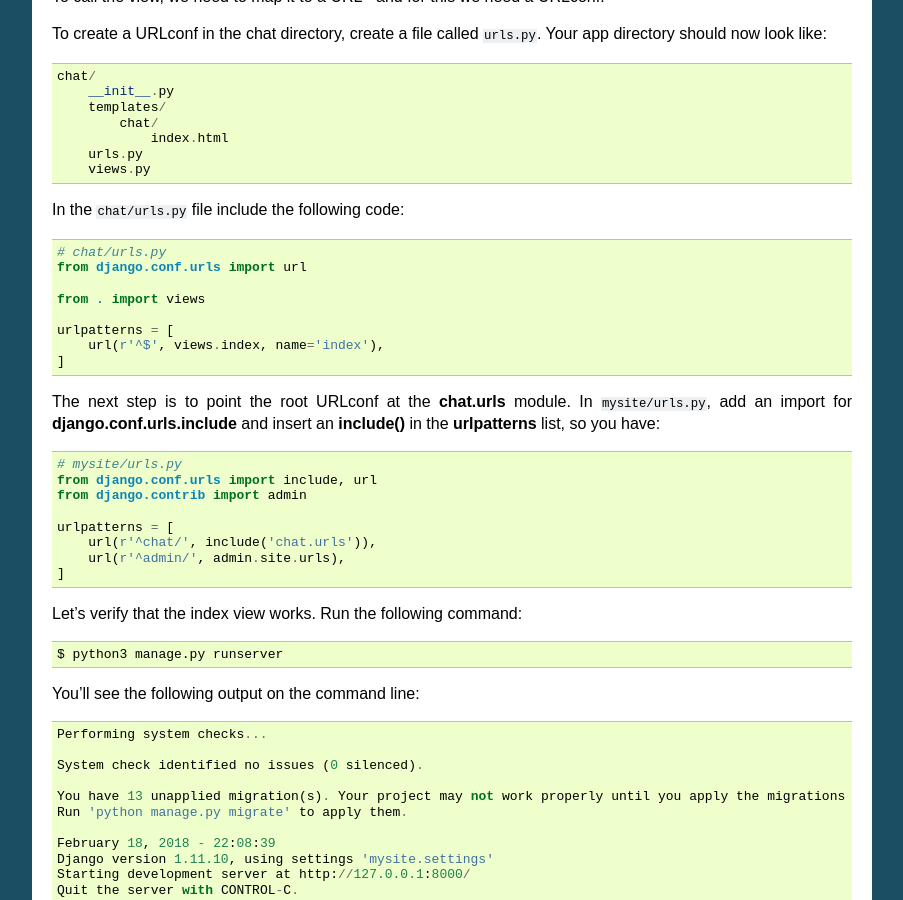
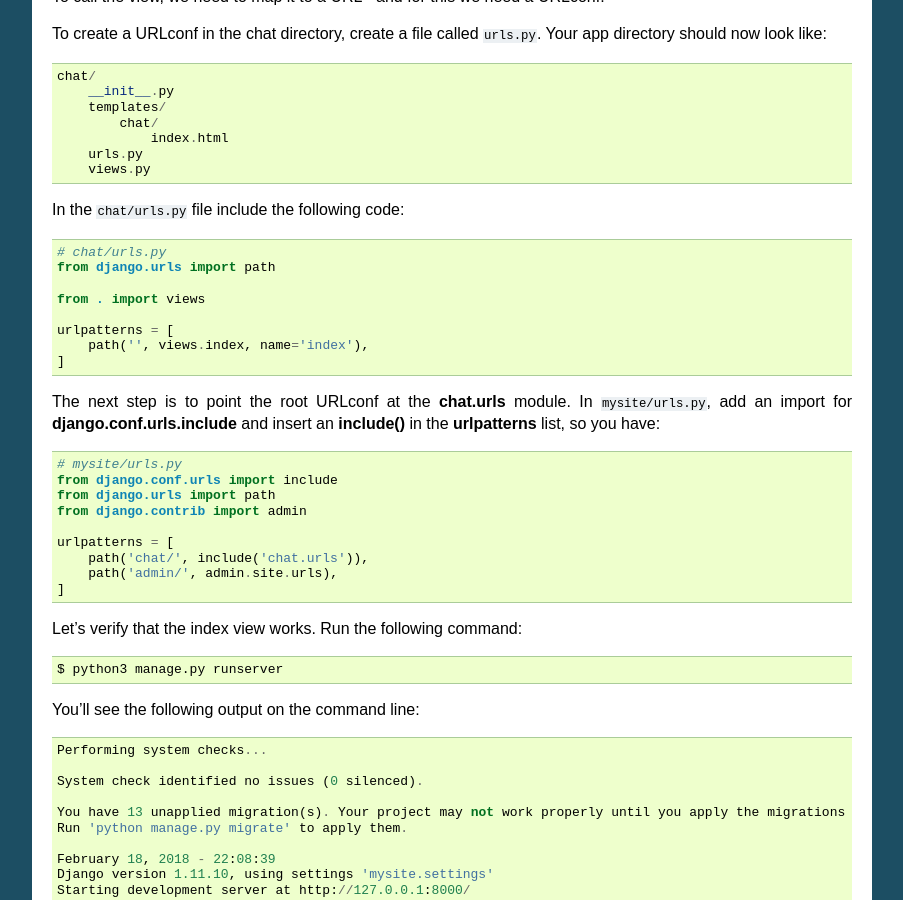
Before and after one commit to phillipchain/DjangoChannels, a Sphinx documentation site: the page built from docs/tutorial/part_1.rst, in a window 1280 px wide and 900 px high, scrolled down 2914 px. Shown: the whole window, without its empty margins (198-1101 px from the left). Built offline with Sphinx 7.4.7, drawn with Linux system fonts in a browser that asks for light colours.

Commit message:
Updated tutorial to use `path` instead of `url` (#1273)

```diff
--- a/docs/tutorial/part_1.rst
+++ b/docs/tutorial/part_1.rst
@@ -188,12 +188,12 @@ Your app directory should now look like::
 In the ``chat/urls.py`` file include the following code::
 
     # chat/urls.py
-    from django.conf.urls import url
+    from django.urls import path
 
     from . import views
 
     urlpatterns = [
-        url(r'^$', views.index, name='index'),
+        path('', views.index, name='index'),
     ]
 
 The next step is to point the root URLconf at the **chat.urls** module.
@@ -201,12 +201,13 @@ In ``mysite/urls.py``, add an import for **django.conf.urls.include** and
 insert an **include()** in the **urlpatterns** list, so you have::
 
     # mysite/urls.py
-    from django.conf.urls import include, url
+    from django.conf.urls import include
+    from django.urls import path
     from django.contrib import admin
 
     urlpatterns = [
-        url(r'^chat/', include('chat.urls')),
-        url(r'^admin/', admin.site.urls),
+        path('chat/', include('chat.urls')),
+        path('admin/', admin.site.urls),
     ]
 
 Let's verify that the index view works. Run the following command::
```
Also changed, not shown: docs/tutorial/part_2.rst (+5 -5 lines).
